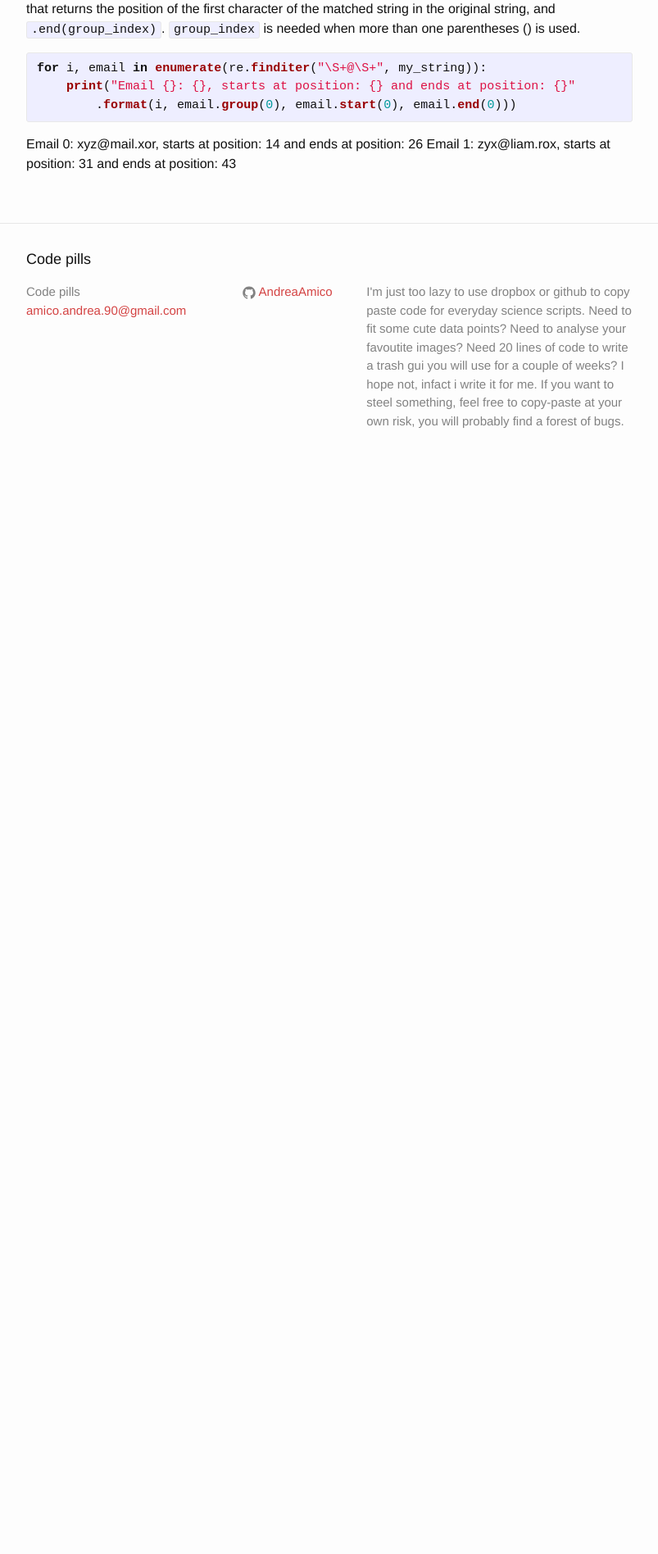
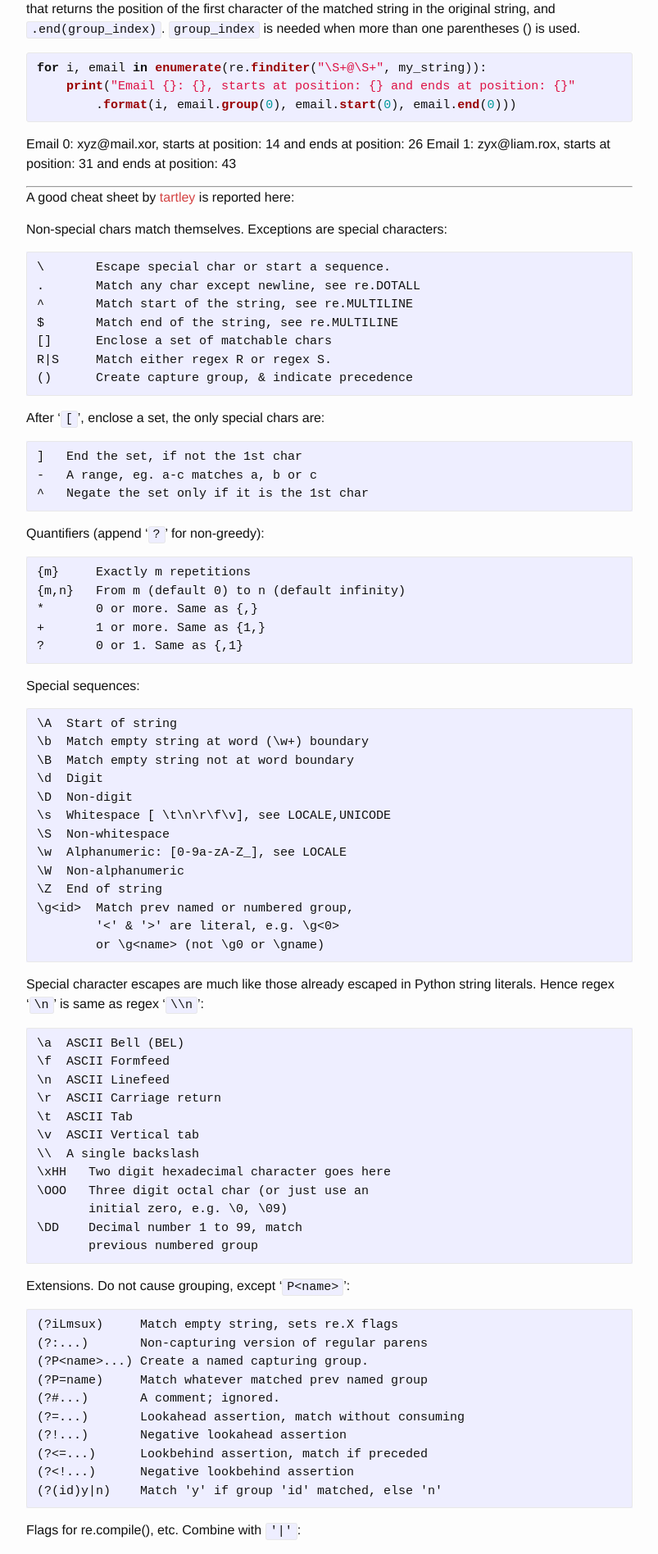
Before and after one commit to AndreaAmico/AndreaAmico.github.io, a Jekyll site: the page built from _posts/2016-11-20-regex.markdown, in a window 1280 px wide. Shown: the part 642-2538 px from the top of the page at 82% size, without its empty margins (238-1041 px from the left). Built offline with Jekyll 4.4.1, drawn with Linux system fonts in a browser that asks for light colours; before the commit the page ends 1227 px from its top, so only the background shows below that; some of the changed text lies outside the part shown.

Commit message:
update to regex post

```diff
--- a/_posts/2016-11-20-regex.markdown
+++ b/_posts/2016-11-20-regex.markdown
@@ -29,3 +29,128 @@ for i, email in enumerate(re.finditer("\S+@\S+", my_string)):
 {% endhighlight %}
 Email 0: xyz@mail.xor, starts at position: 14 and ends at position: 26
 Email 1: zyx@liam.rox, starts at position: 31 and ends at position: 43
+
+----------------
+A good cheat sheet by [tartley](https://github.com/tartley/python-regex-cheatsheet "https://github.com/tartley/python-regex-cheatsheet") is reported here:
+
+Non-special chars match themselves. Exceptions are special characters:
+
+    \       Escape special char or start a sequence.
+    .       Match any char except newline, see re.DOTALL
+    ^       Match start of the string, see re.MULTILINE
+    $       Match end of the string, see re.MULTILINE
+    []      Enclose a set of matchable chars
+    R|S     Match either regex R or regex S.
+    ()      Create capture group, & indicate precedence
+
+After '``[``', enclose a set, the only special chars are:
+
+    ]   End the set, if not the 1st char
+    -   A range, eg. a-c matches a, b or c
+    ^   Negate the set only if it is the 1st char
+
+Quantifiers (append '``?``' for non-greedy):
+
+    {m}     Exactly m repetitions
+    {m,n}   From m (default 0) to n (default infinity)
+    *       0 or more. Same as {,}
+    +       1 or more. Same as {1,}
+    ?       0 or 1. Same as {,1}
+
+Special sequences:
+
+    \A  Start of string
+    \b  Match empty string at word (\w+) boundary
+    \B  Match empty string not at word boundary
+    \d  Digit
+    \D  Non-digit
+    \s  Whitespace [ \t\n\r\f\v], see LOCALE,UNICODE
+    \S  Non-whitespace
+    \w  Alphanumeric: [0-9a-zA-Z_], see LOCALE
+    \W  Non-alphanumeric
+    \Z  End of string
+    \g<id>  Match prev named or numbered group,
+            '<' & '>' are literal, e.g. \g<0>
+            or \g<name> (not \g0 or \gname)
+
+Special character escapes are much like those already escaped in Python string
+literals. Hence regex '``\n``' is same as regex '``\\n``':
+
+    \a  ASCII Bell (BEL)
+    \f  ASCII Formfeed
+    \n  ASCII Linefeed
+    \r  ASCII Carriage return
+    \t  ASCII Tab
+    \v  ASCII Vertical tab
+    \\  A single backslash
+    \xHH   Two digit hexadecimal character goes here
+    \OOO   Three digit octal char (or just use an
+           initial zero, e.g. \0, \09)
+    \DD    Decimal number 1 to 99, match
+           previous numbered group
+
+Extensions. Do not cause grouping, except '``P<name>``':
+
+    (?iLmsux)     Match empty string, sets re.X flags
+    (?:...)       Non-capturing version of regular parens
+    (?P<name>...) Create a named capturing group.
+    (?P=name)     Match whatever matched prev named group
+    (?#...)       A comment; ignored.
+    (?=...)       Lookahead assertion, match without consuming
+    (?!...)       Negative lookahead assertion
+    (?<=...)      Lookbehind assertion, match if preceded
+    (?<!...)      Negative lookbehind assertion
+    (?(id)y|n)    Match 'y' if group 'id' matched, else 'n'
+
+Flags for re.compile(), etc. Combine with ``'|'``:
+
+    re.I == re.IGNORECASE   Ignore case
+    re.L == re.LOCALE       Make \w, \b, and \s locale dependent
+    re.M == re.MULTILINE    Multiline
+    re.S == re.DOTALL       Dot matches all (including newline)
+    re.U == re.UNICODE      Make \w, \b, \d, and \s unicode dependent
+    re.X == re.VERBOSE      Verbose (unescaped whitespace in pattern
+                            is ignored, and '#' marks comment lines)
+
+Module level functions:
+
+    compile(pattern[, flags]) -> RegexObject
+    match(pattern, string[, flags]) -> MatchObject
+    search(pattner, string[, flags]) -> MatchObject
+    findall(pattern, string[, flags]) -> list of strings
+    finditer(pattern, string[, flags]) -> iter of MatchObjects
+    split(pattern, string[, maxsplit, flags]) -> list of strings
+    sub(pattern, repl, string[, count, flags]) -> string
+    subn(pattern, repl, string[, count, flags]) -> (string, int)
+    escape(string) -> string
+    purge() # the re cache
+
+RegexObjects (returned from ``compile()``):
+
+    .match(string[, pos, endpos]) -> MatchObject
+    .search(string[, pos, endpos]) -> MatchObject
+    .findall(string[, pos, endpos]) -> list of strings
+    .finditer(string[, pos, endpos]) -> iter of MatchObjects
+    .split(string[, maxsplit]) -> list of strings
+    .sub(repl, string[, count]) -> string
+    .subn(repl, string[, count]) -> (string, int)
+    .flags      # int, Passed to compile()
+    .groups     # int, Number of capturing groups
+    .groupindex # {}, Maps group names to ints
+    .pattern    # string, Passed to compile()
+
+MatchObjects (returned from ``match()`` and ``search()``):
+
+    .expand(template) -> string, Backslash & group expansion
+    .group([group1...]) -> string or tuple of strings, 1 per arg
+    .groups([default]) -> tuple of all groups, non-matching=default
+    .groupdict([default]) -> {}, Named groups, non-matching=default
+    .start([group]) -> int, Start/end of substring match by group
+    .end([group]) -> int, Group defaults to 0, the whole match
+    .span([group]) -> tuple (match.start(group), match.end(group))
+    .pos       int, Passed to search() or match()
+    .endpos    int, "
+    .lastindex int, Index of last matched capturing group
+    .lastgroup string, Name of last matched capturing group
+    .re        regex, As passed to search() or match()
+    .string    string, "
--- a/_sass/_base.scss
+++ b/_sass/_base.scss
@@ -204,3 +204,14 @@ pre {
         }
     }
 }
+
+/**
+ * Tables
+ */
+.mbtablestyle {
+        border-collapse: collapse;
+
+   > table, td, th {
+        border: 1px solid black;
+        }
+}
```
